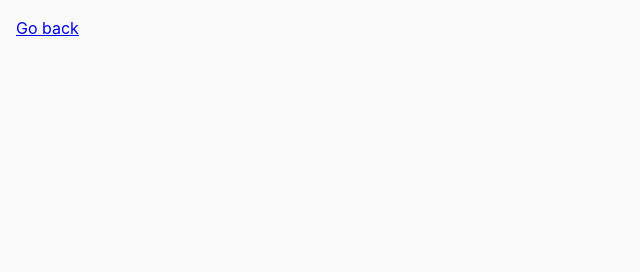
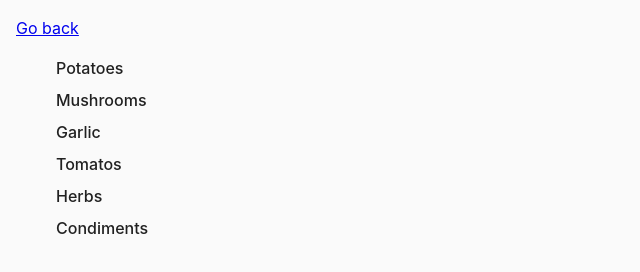
Before and after one commit to Nearh777/hw-06-main, a website built with Parcel: page src/task-02.html in a window 1280 px wide. Shown: the whole page, without its empty margins (0-640 px from the left). Built offline with nearby package versions, Linux system fonts and the light colour scheme.

Commit message:
finish task 2

```diff
--- a/src/css/common.css
+++ b/src/css/common.css
@@ -18,6 +18,10 @@ input {
   font: inherit;
 }
 
+li {
+  list-style: none;
+}
+
 button {
   padding: 8px 12px;
   cursor: pointer;
--- a/src/js/task-02.js
+++ b/src/js/task-02.js
@@ -6,3 +6,13 @@ const ingredients = [
   'Herbs',
   'Condiments',
 ];
+
+const ingredientsEl = document.querySelector('#ingredients');
+ingredientsEl.append(
+  ...ingredients.map(ingredient => {
+    const itemEl = document.createElement('Li');
+    itemEl.textContent = ingredient;
+    itemEl.classList.add('item');
+    return itemEl;
+  })
+);
```
